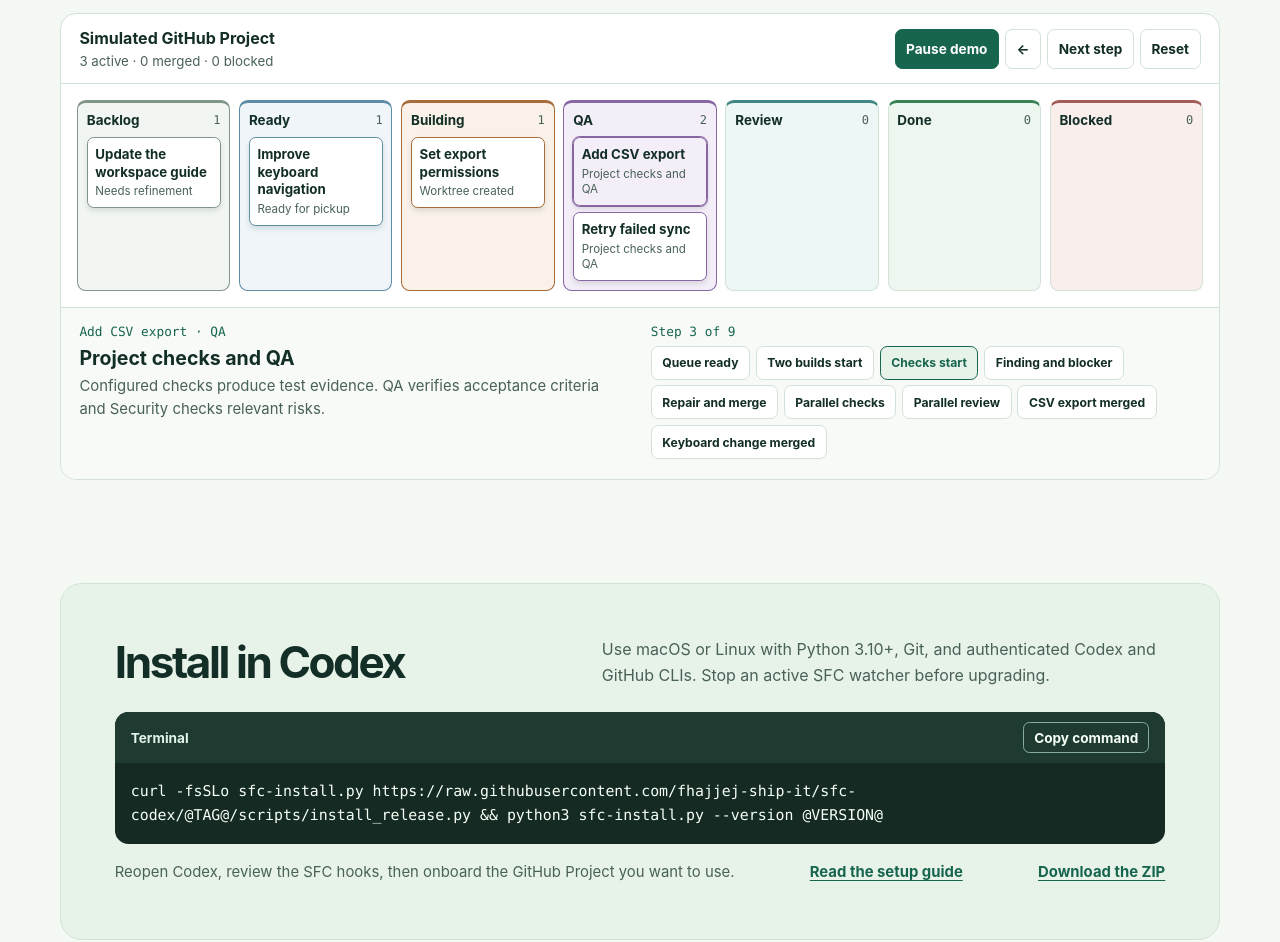
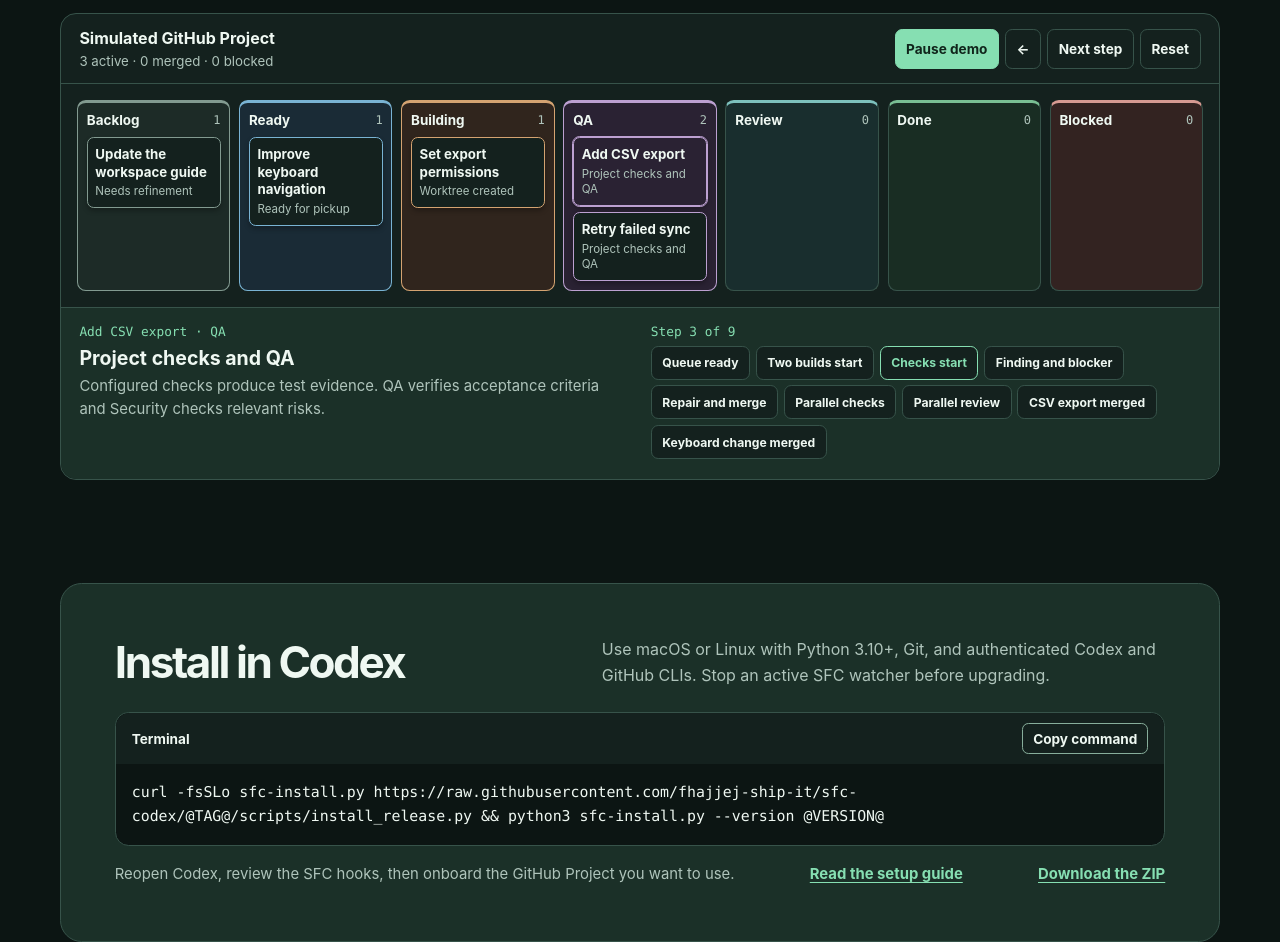
Before and after one commit to fhajjej-ship-it/sfc-codex, a plain HTML site: page site/index.html in a window 1280 px wide. Shown: the part 1700-2642 px from the top of the page. Drawn offline with Linux system fonts and the light colour scheme.

Commit message:
Use a dark palette on the SFC homepage

```diff
--- a/site/explorer.css
+++ b/site/explorer.css
@@ -4,14 +4,14 @@
 .section-heading p { margin-top: .65rem; max-width: 65ch; color: var(--muted); line-height: 1.55; }
 
 .map {
-  --map-bg: #102b25;
-  --map-panel: #19362e;
-  --map-ink: #f2fff6;
-  --map-muted: #b9d5c6;
-  --map-line: #416357;
+  --map-bg: #10241e;
+  --map-panel: var(--tint);
+  --map-ink: var(--ink);
+  --map-muted: var(--muted);
+  --map-line: var(--line);
   background: var(--map-bg);
   color: var(--map-ink);
-  border: 1px solid #1e4135;
+  border: 1px solid var(--map-line);
   border-radius: 1rem;
   overflow: hidden;
 }
@@ -55,7 +55,7 @@
 .map-actions output { min-width: 3rem; text-align: center; font: .76rem ui-monospace, Menlo, monospace; }
 .map-actions button:disabled, .demo-actions button:disabled { opacity: .47; cursor: default; }
 .map-actions button:hover:enabled { background: #315448; }
-.demo-actions button:hover:enabled, #demo-timeline button:hover { background: var(--mint); }
+.demo-actions button:hover:enabled, #demo-timeline button:hover { background: var(--tint); }
 .map :focus-visible { outline: 2px solid #9df0bf; outline-offset: 3px; }
 .demo :focus-visible { outline: 2px solid var(--accent); outline-offset: 3px; }
 .map-results { padding: .43rem 1.15rem; font-size: .8rem; color: var(--map-muted); border-bottom: 1px solid var(--map-line); }
@@ -115,12 +115,12 @@
 .demo-tools { border-bottom: 1px solid var(--line); }
 .demo-caption { font-size: 1rem; font-weight: 730; }
 #demo-summary { margin-top: .26rem; color: var(--muted); font-size: .83rem; }
-button#play-demo { background: var(--accent); color: white; border-color: var(--accent); min-width: 4.25rem; }
-button#play-demo:hover { background: #124c3c; }
+button#play-demo { background: var(--accent); color: var(--on-accent); border-color: var(--accent); min-width: 4.25rem; }
+button#play-demo:hover { background: var(--accent-hover); }
 .demo-board { display: grid; grid-template-columns: repeat(7, minmax(0, 1fr)); padding: 1rem; gap: .55rem; }
 .demo-lane {
-  --lane: #819589;
-  --lane-bg: #f2f6f2;
+  --lane: #829a90;
+  --lane-bg: #1d2b27;
   min-height: 182px;
   padding: .55rem;
   border: 1px solid var(--line);
@@ -128,12 +128,12 @@ button#play-demo:hover { background: #124c3c; }
   border-radius: .55rem;
   background: var(--lane-bg);
 }
-.demo-lane[data-lane="Ready"] { --lane: #5d8ca6; --lane-bg: #eff5f9; }
-.demo-lane[data-lane="Building"] { --lane: #a76c39; --lane-bg: #faf2e8; }
-.demo-lane[data-lane="QA"] { --lane: #8866a3; --lane-bg: #f4eef8; }
-.demo-lane[data-lane="Review"] { --lane: #408783; --lane-bg: #edf7f5; }
-.demo-lane[data-lane="Done"] { --lane: #388252; --lane-bg: #edf6ef; }
-.demo-lane[data-lane="Blocked"] { --lane: #a45c56; --lane-bg: #f9eeeb; }
+.demo-lane[data-lane="Ready"] { --lane: #79b3d3; --lane-bg: #1a2b36; }
+.demo-lane[data-lane="Building"] { --lane: #d4a371; --lane-bg: #30251d; }
+.demo-lane[data-lane="QA"] { --lane: #bca0d1; --lane-bg: #2a2233; }
+.demo-lane[data-lane="Review"] { --lane: #7dc1bd; --lane-bg: #192e2e; }
+.demo-lane[data-lane="Done"] { --lane: #79bf93; --lane-bg: #192d23; }
+.demo-lane[data-lane="Blocked"] { --lane: #d69a92; --lane-bg: #332321; }
 .demo-lane.active { border-color: var(--lane); }
 .demo-lane h3 { display: flex; justify-content: space-between; align-items: center; gap: .25rem; font-size: .84rem; margin-bottom: .6rem; }
 .demo-lane h3 span { color: var(--muted); font: .75rem ui-monospace, Menlo, monospace; }
@@ -147,7 +147,7 @@ button#play-demo:hover { background: #124c3c; }
   border-radius: .42rem;
   border: 1px solid var(--lane);
   background: var(--surface);
-  box-shadow: 0 3px 5px #172d2720;
+  box-shadow: 0 3px 5px #0004;
   color: var(--ink);
   cursor: pointer;
   text-align: left;
@@ -160,13 +160,13 @@ button#play-demo:hover { background: #124c3c; }
 .demo-card:hover { background: var(--lane-bg); }
 .demo-card strong { display: block; }
 .demo-card span { display: block; color: var(--muted); font-size: .72rem; margin-top: .22rem; }
-.demo-evidence { display: grid; grid-template-columns: 1fr 1fr; gap: 1.35rem; background: #f7faf6; border-top: 1px solid var(--line); border-radius: 0 0 1rem 1rem; padding: 1rem 1.15rem 1.25rem; }
+.demo-evidence { display: grid; grid-template-columns: 1fr 1fr; gap: 1.35rem; background: var(--tint); border-top: 1px solid var(--line); border-radius: 0 0 1rem 1rem; padding: 1rem 1.15rem 1.25rem; }
 #demo-progress, #demo-ticket { color: var(--accent); font: .8rem ui-monospace, Menlo, monospace; margin-bottom: .42rem; }
 #demo-stage { font-size: 1.22rem; }
 #demo-detail { color: var(--muted); font-size: .93rem; line-height: 1.55; margin-top: .33rem; }
 #demo-timeline { display: flex; flex-wrap: wrap; align-content: flex-start; align-items: start; gap: .36rem; list-style: none; padding: 0; margin: 0; }
 #demo-timeline button { text-align: left; font-size: .76rem; min-height: 34px; }
-#demo-timeline button[aria-current="step"] { border-color: var(--accent); background: var(--mint); color: var(--accent); }
+#demo-timeline button[aria-current="step"] { border-color: var(--accent); background: var(--surface); color: var(--accent); }
 
 @media (max-width: 850px) {
   .map-content { grid-template-columns: minmax(0, 1fr); }
--- a/site/index.html
+++ b/site/index.html
@@ -4,7 +4,7 @@
   <meta charset="utf-8">
   <meta name="viewport" content="width=device-width, initial-scale=1">
   <meta name="description" content="SFC turns GitHub Project issues into tested, reviewed pull requests in Codex.">
-  <meta name="theme-color" content="#f5f9f3">
+  <meta name="theme-color" content="#0c1513">
   <title>SFC · Software Factory Codex</title>
   <link rel="icon" href="../assets/sfc-app-icon.png" type="image/png">
   <link rel="stylesheet" href="styles.css">
--- a/site/styles.css
+++ b/site/styles.css
@@ -1,12 +1,14 @@
 :root {
-  color-scheme: light;
-  --page: #f5f9f3;
-  --surface: #fff;
-  --ink: #132e27;
-  --muted: #496158;
-  --line: #d2e2d7;
-  --accent: #17654e;
-  --mint: #e7f3e9;
+  color-scheme: dark;
+  --page: #0c1513;
+  --surface: #14211e;
+  --tint: #1b3028;
+  --ink: #eff8f2;
+  --muted: #afc4bb;
+  --line: #37534a;
+  --accent: #86dfb2;
+  --accent-hover: #a8ebc9;
+  --on-accent: #10251b;
   font-family: -apple-system, BlinkMacSystemFont, "Segoe UI", sans-serif;
   scroll-behavior: smooth;
 }
@@ -15,7 +17,7 @@
 body { margin: 0; background: var(--page); color: var(--ink); }
 a { color: inherit; text-underline-offset: .22em; }
 a:hover { color: var(--accent); }
-a:focus-visible, button:focus-visible { outline: 3px solid #318969; outline-offset: 5px; }
+a:focus-visible, button:focus-visible { outline: 3px solid var(--accent); outline-offset: 5px; }
 img { display: block; }
 p { margin: 0; }
 h1, h2, h3 { margin: 0; }
@@ -56,8 +58,8 @@ h1 { font-size: clamp(3rem, 5.7vw, 5.05rem); line-height: 1.02; letter-spacing:
 .lead { font-size: clamp(1.06rem, 1.65vw, 1.2rem); color: var(--muted); line-height: 1.62; max-width: 50ch; margin-top: 1.5rem; }
 .hero-actions { display: flex; flex-wrap: wrap; gap: .7rem; margin: 1.65rem 0 1rem; }
 .button { display: inline-flex; align-items: center; padding: .8rem 1.13rem; min-height: 45px; border-radius: .55rem; font-weight: 700; text-decoration: none; }
-.primary { color: #fff; background: var(--accent); }
-.primary:hover { color: #fff; background: #124c3c; }
+.primary { color: var(--on-accent); background: var(--accent); }
+.primary:hover { color: var(--on-accent); background: var(--accent-hover); }
 .secondary { border: 1px solid var(--line); background: var(--surface); }
 .release-link, .license { color: var(--muted); font-size: .87rem; }
 .license { padding-left: .7rem; margin-left: .6rem; border-left: 1px solid var(--line); }
@@ -66,7 +68,7 @@ h1 { font-size: clamp(3rem, 5.7vw, 5.05rem); line-height: 1.02; letter-spacing:
   background: var(--surface);
   border: 1px solid var(--line);
   border-radius: 1.3rem;
-  box-shadow: 0 20px 66px -48px #1f644c;
+  box-shadow: 0 20px 66px -48px #62c797;
   padding: clamp(1rem, 2.5vw, 2rem);
 }
 .board-top { display: flex; gap: .75rem; align-items: center; border-bottom: 1px solid var(--line); padding-bottom: 1rem; }
@@ -76,23 +78,23 @@ h1 { font-size: clamp(3rem, 5.7vw, 5.05rem); line-height: 1.02; letter-spacing:
 .steps { padding: 0; margin: 1rem 0 0; list-style: none; }
 .steps li { position: relative; display: grid; grid-template-columns: 1.55rem 1fr; align-items: start; gap: .68rem; padding: .71rem .53rem; }
 .steps li:not(:last-child)::after { content: ""; position: absolute; top: 1.92rem; bottom: -.7rem; left: 1.28rem; width: 1px; background: var(--line); }
-.step-marker { z-index: 1; width: 1rem; height: 1rem; margin: .21rem auto 0; border-radius: 50%; background: var(--mint); border: .16rem solid #67a38a; }
+.step-marker { z-index: 1; width: 1rem; height: 1rem; margin: .21rem auto 0; border-radius: 50%; background: var(--tint); border: .16rem solid #67a38a; }
 .steps h3 { font-size: .98rem; line-height: 1.45; }
 .steps p { color: var(--muted); font-size: .87rem; line-height: 1.44; margin-top: .14rem; }
-.step-last { border-radius: .55rem; background: var(--mint); }
+.step-last { border-radius: .55rem; background: var(--tint); }
 .step-last .step-marker { background: var(--accent); border-color: var(--accent); }
 
-.install { padding: clamp(1.35rem, 4.2vw, 3.5rem); background: var(--mint); border: 1px solid var(--line); border-radius: 1.35rem; }
+.install { padding: clamp(1.35rem, 4.2vw, 3.5rem); background: var(--tint); border: 1px solid var(--line); border-radius: 1.35rem; }
 .install-intro { display: grid; grid-template-columns: 1fr 1.2fr; align-items: start; gap: 1.1rem; margin-bottom: 1.5rem; }
 .install h2 { font-size: clamp(1.85rem, 4vw, 2.75rem); line-height: 1.14; letter-spacing: -.055em; }
 .install p { color: var(--muted); line-height: 1.58; }
-.terminal { background: #142a23; color: #f6fff5; border-radius: .85rem; overflow: hidden; }
-.terminal-bar { display: flex; align-items: center; justify-content: space-between; gap: .8rem; background: #1f3a30; padding: .65rem 1rem; color: #e2f4e8; font-size: .85rem; font-weight: 650; }
-.terminal button { padding: .4rem .62rem; border: 1px solid #87ae9b; border-radius: .4rem; background: transparent; color: #f6fff5; font: inherit; cursor: pointer; }
+.terminal { background: var(--page); color: var(--ink); border: 1px solid var(--line); border-radius: .85rem; }
+.terminal-bar { display: flex; align-items: center; justify-content: space-between; gap: .8rem; background: var(--surface); padding: .65rem 1rem; color: var(--ink); border-radius: .85rem .85rem 0 0; font-size: .85rem; font-weight: 650; }
+.terminal button { padding: .4rem .62rem; border: 1px solid #87ae9b; border-radius: .4rem; background: transparent; color: var(--ink); font: inherit; cursor: pointer; }
 .terminal button:hover { background: #315b4b; }
 pre { margin: 0; padding: 1.06rem 1rem; white-space: pre-wrap; overflow-wrap: anywhere; }
 code { font: .93rem/1.56 ui-monospace, SFMono-Regular, Menlo, monospace; }
-.terminal .copy-status { font-size: .85rem; color: #e2f4e8; margin: 0 1rem .8rem; }
+.terminal .copy-status { font-size: .85rem; color: var(--muted); margin: 0 1rem .8rem; }
 .copy-status:empty { display: none; }
 .install-foot { display: flex; justify-content: space-between; align-items: baseline; gap: .8rem 1.4rem; flex-wrap: wrap; margin-top: 1.1rem; font-size: .93rem; }
 .install-foot a { color: var(--accent); font-weight: 700; }
```
